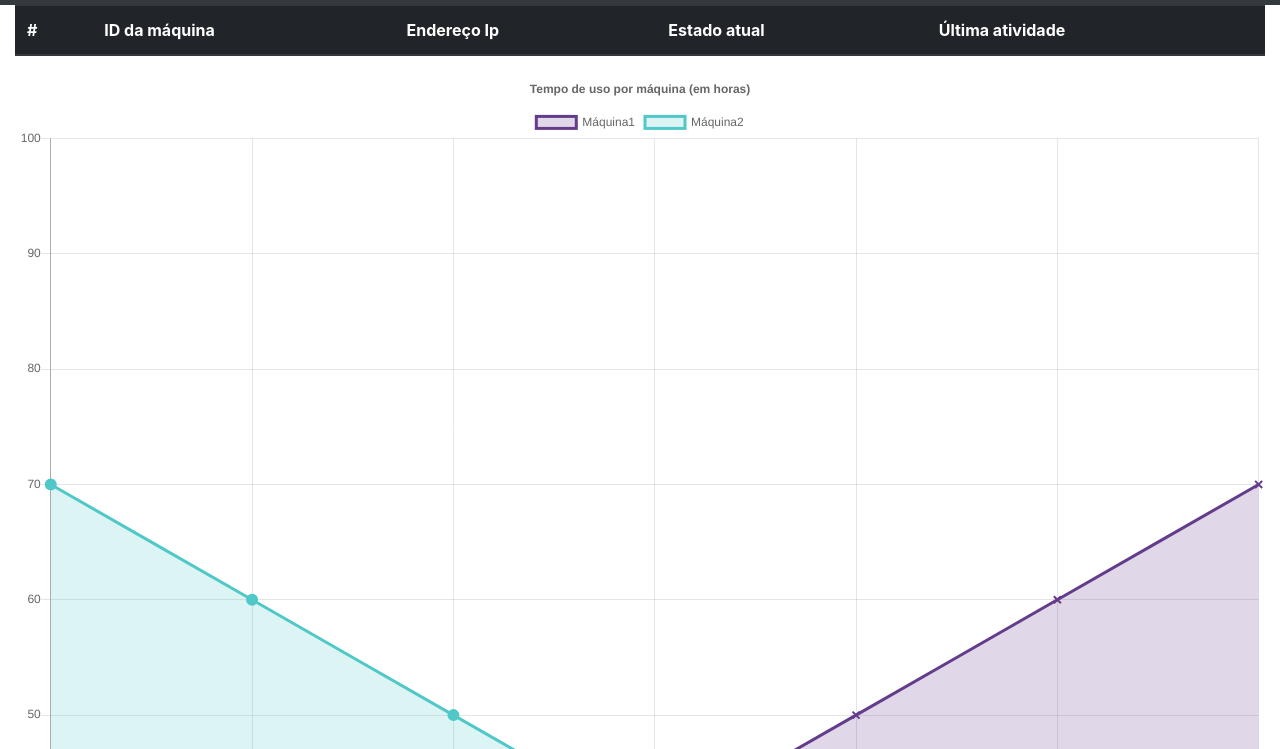
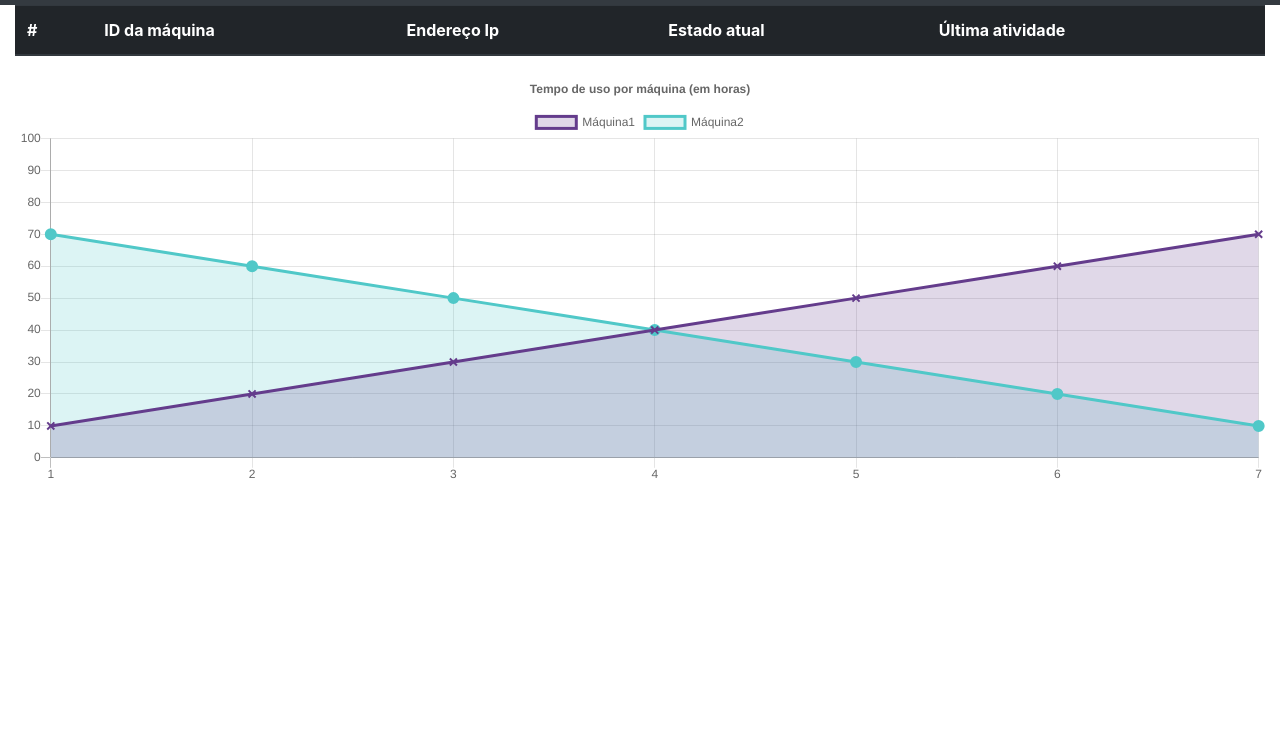
Before and after one commit to ericbls/tech_track, a plain HTML site: page frontend/stats.html in a window 1280 px wide. Shown: the part 51-800 px from the top of the page. Drawn offline with nearby package versions, Linux system fonts and the light colour scheme; no server answers.

Commit message:
consertando bugs

```diff
--- a/frontend/js/stats.js
+++ b/frontend/js/stats.js
@@ -87,7 +87,7 @@ function lineChart(){
 }
 
 function barChart(){
-	var ctx = $("#barChart");//document.getElementsById('lineChart').getContext('2d');
+	var ctx = $("#barChart");
 	var varChart = new Chart(ctx,{
 		type: 'bar',
 		data: {
--- a/frontend/stats.html
+++ b/frontend/stats.html
@@ -41,11 +41,11 @@
 		</div>
 
 		<div class="container-fluid">
-			<canvas id="lineChart" height="400" width="400"></canvas>
+			<canvas id="lineChart" height="200" width="600"></canvas>
 		</div>
 
 		<div class="container-fluid">
-			<canvas id="barChart" height="200" width=400></canvas>
+			<canvas id="barChart" height="200" width=600></canvas>
 		</div>
 
 
```
